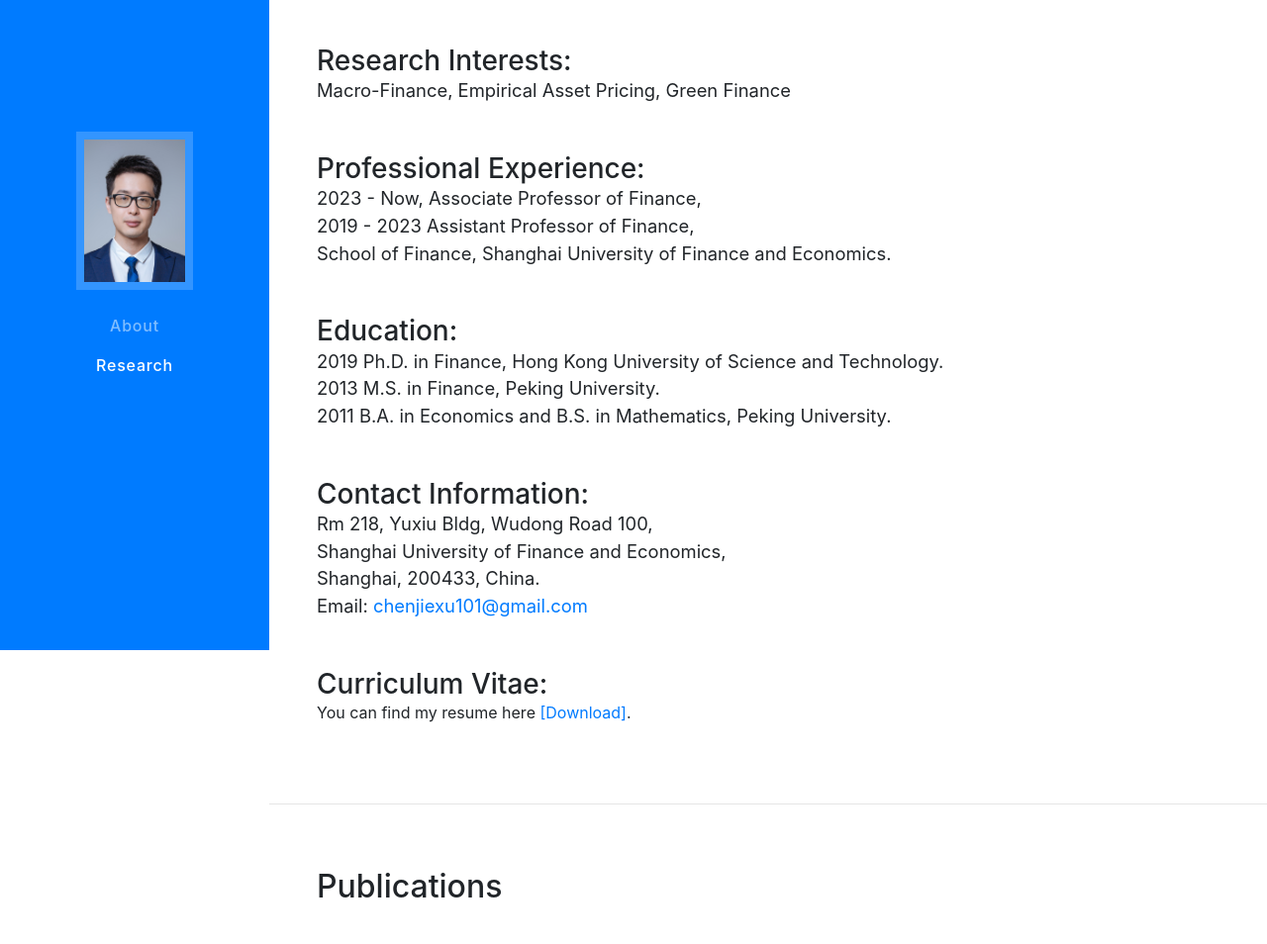
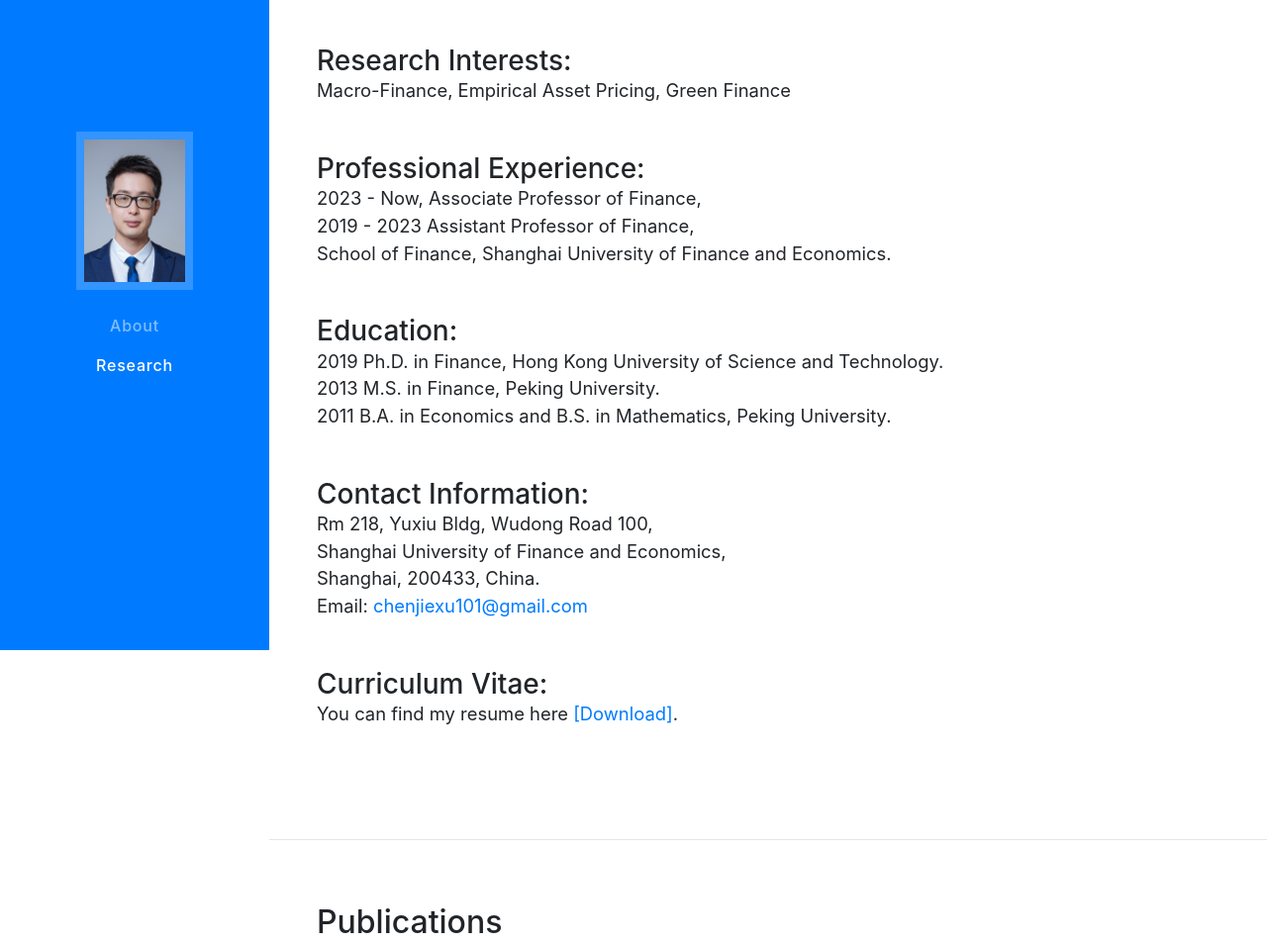
Before and after one commit to chenjie-xu/chenjie-xu.github.io, a website with bundled scripts: page index.html in a window 1280 px wide. Shown: the part 143-1097 px from the top of the page at 99% size. Built offline with nearby package versions, Linux system fonts and the light colour scheme.

Commit message:
Update index.html

```diff
--- a/index.html
+++ b/index.html
@@ -63,7 +63,7 @@
           Shanghai, 200433, China.<br>
           Email: <a href="chenjiexu101@gmail.com">chenjiexu101@gmail.com</a></p>
           <h3 class="mb-0">Curriculum Vitae:</h3>
-          <p>You can find my resume here <a href="https://1drv.ms/b/c/690f2a2c51c0802f/EYc_B5xEsY5El8BWwZQ6sboBvObQLgbFyxMo1yzLXbwx2w?e=bZsaaj">[Download]</a>.</p>
+          <p class="lead mb-5">You can find my resume here <a href="https://1drv.ms/b/c/690f2a2c51c0802f/EYc_B5xEsY5El8BWwZQ6sboBvObQLgbFyxMo1yzLXbwx2w?e=bZsaaj">[Download]</a>.</p>
         </div>
       </section>
 
```
